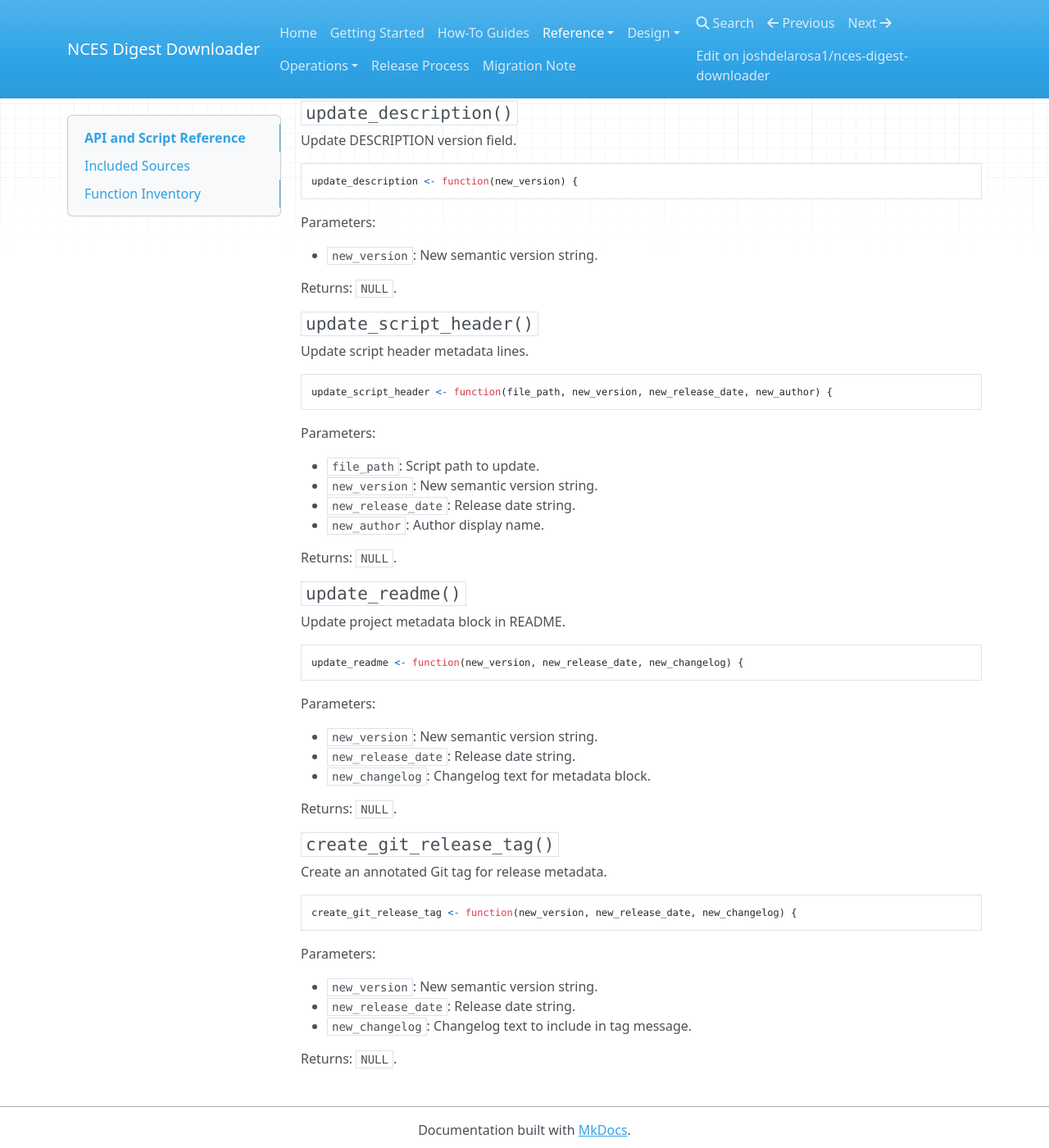
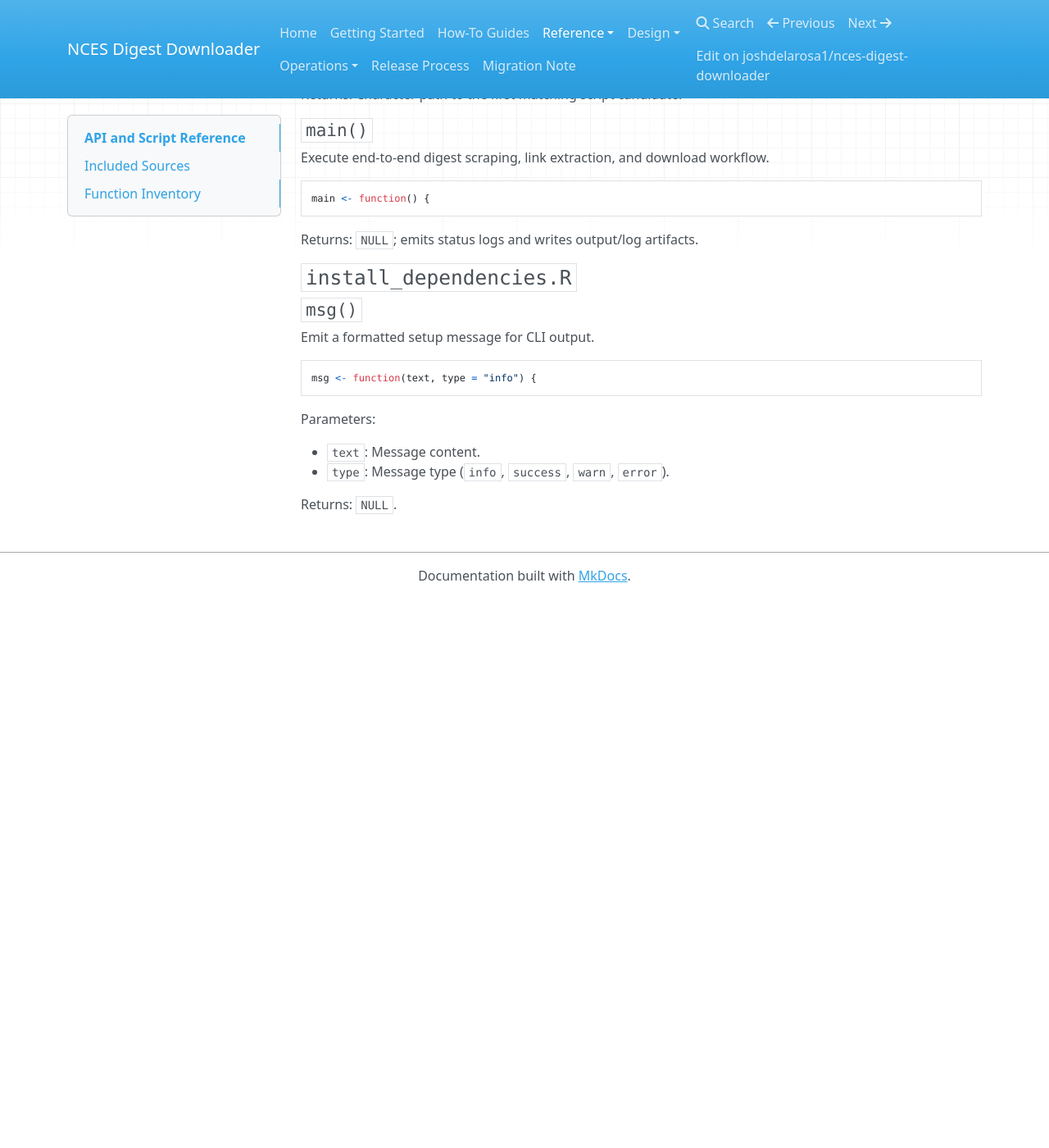
Before and after one commit to joshdelarosa1/nces-digest-downloader, an MkDocs documentation site: the page built from docs/reference/index.md, in a window 1280 px wide and 1400 px high, scrolled down 7966 px. Shown: the whole window at 82% size. Built offline with MkDocs 1.6.1, drawn with Linux system fonts in a browser that asks for light colours; nearby versions of some CDN libraries; after the commit the page ends 8696 px from its top, so only the background shows below that; some of the changed text lies outside the part shown.

````diff
--- a/docs/reference/index.md
+++ b/docs/reference/index.md
@@ -13,11 +13,26 @@ Generated on: `2026-02-17 18:41:38 EST`
 - `code/download_files.R`
 - `main.R`
 - `install_dependencies.R`
-- `update_project_metadata.R`
 
 ## Function Inventory
 
 ### `R/config.R`
+
+#### `get_env()`
+
+Read environment variable with optional required/default behavior.
+
+```r
+get_env <- function(name, required = TRUE, default = NULL) {
+```
+
+Parameters:
+
+- `name`: Environment variable key.
+- `required`: Whether missing values should throw an error.
+- `default`: Optional fallback value for empty/missing values.
+
+Returns: Character scalar value.
 
 #### `load_config()`
 
@@ -111,6 +126,21 @@ Parameters:
 - `algo`: Hash algorithm to use (default: "md5").
 
 Returns: A character string with the hash value or NA on failure.
+
+#### `validate_excel_payload()`
+
+Validate Excel Payload Magic Bytes
+
+```r
+validate_excel_payload <- function(file_path, expected_extension = NULL) {
+```
+
+Parameters:
+
+- `file_path`: Path to the downloaded file payload.
+- `expected_extension`: Optional extension hint (`xls`/`xlsx`), with or
+
+Returns: A named list containing validation status and detected signature
 
 #### `register_file_hash()`
 
@@ -414,68 +444,3 @@ Parameters:
 - `type`: Message type (`info`, `success`, `warn`, `error`).
 
 Returns: `NULL`.
-
-### `update_project_metadata.R`
-
-#### `update_description()`
-
-Update DESCRIPTION version field.
-
-```r
-update_description <- function(new_version) {
-```
-
-Parameters:
-
-- `new_version`: New semantic version string.
-
-Returns: `NULL`.
-
-#### `update_script_header()`
-
-Update script header metadata lines.
-
-```r
-update_script_header <- function(file_path, new_version, new_release_date, new_author) {
-```
-
-Parameters:
-
-- `file_path`: Script path to update.
-- `new_version`: New semantic version string.
-- `new_release_date`: Release date string.
-- `new_author`: Author display name.
-
-Returns: `NULL`.
-
-#### `update_readme()`
-
-Update project metadata block in README.
-
-```r
-update_readme <- function(new_version, new_release_date, new_changelog) {
-```
-
-Parameters:
-
-- `new_version`: New semantic version string.
-- `new_release_date`: Release date string.
-- `new_changelog`: Changelog text for metadata block.
-
-Returns: `NULL`.
-
-#### `create_git_release_tag()`
-
-Create an annotated Git tag for release metadata.
-
-```r
-create_git_release_tag <- function(new_version, new_release_date, new_changelog) {
-```
-
-Parameters:
-
-- `new_version`: New semantic version string.
-- `new_release_date`: Release date string.
-- `new_changelog`: Changelog text to include in tag message.
-
-Returns: `NULL`.
````
Also changed, not shown: other parts of docs/reference/index.md (+1 -1 lines), README.md (+3 -1 lines), 6 other files.
